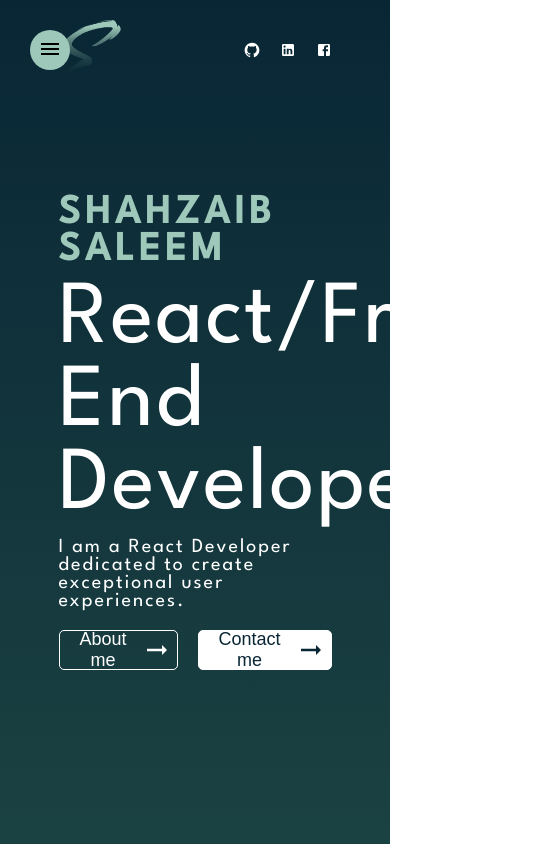
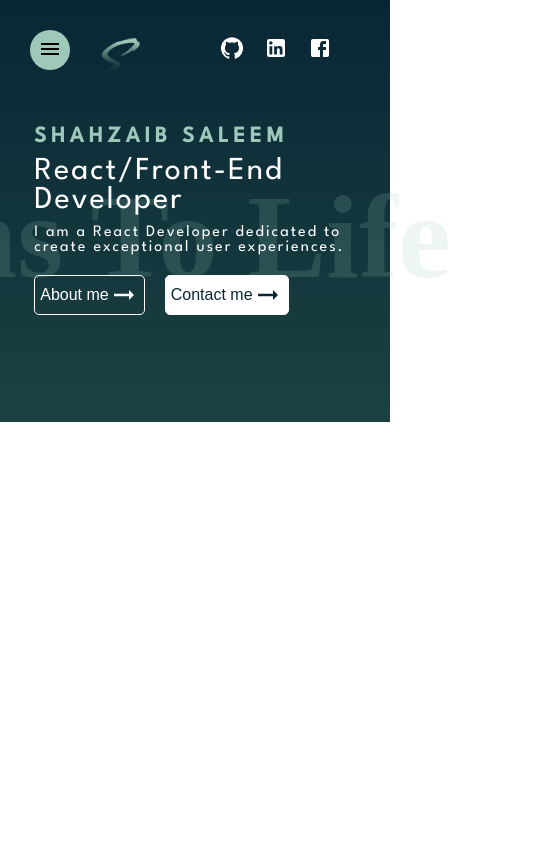
Before and after one commit to shahzaibsaleem665/portfolio, a React (Create React App) app: page / in a window 390 px wide. Shown: the whole page, 560 px wide, since content can reach past the window. Built offline with nearby package versions, Linux system fonts and the light colour scheme; a web font is replaced by a local one.

Commit message:
making it responsive

```diff
--- a/src/Components/Navbar.css
+++ b/src/Components/Navbar.css
@@ -6,8 +6,7 @@
    align-items: center;
    width: 100%;
    display: flex;
-
-
+   z-index: 2;
 }
 .navbar  > .navbar__content {
     margin: auto;
@@ -18,24 +17,26 @@
 }
 .navbar__content > img {
   height: 60px;
+  cursor: pointer;
+  margin-top: 15px;
 }
 
 .navbar__social {
     display: flex;
     gap: 20px;
+    z-index: 2;
 
 }
 .navbar__social > .MuiSvgIcon-root {
     font-size: 30px;
+    cursor: pointer;
 }
 @media screen and (max-width: 600px)
- {
-        .navbar {
-
-        }
+{
 
         .navbar__content > img {
-
+         padding-left: 40px;
+         height: 40px;
         }
         .navbar__social > .MuiSvgIcon-root {
             font-size: 16px;
--- a/src/Components/Navbar.js
+++ b/src/Components/Navbar.js
@@ -1,6 +1,6 @@
 import React, { useEffect, useState } from 'react';
 import './Navbar.css';
-import { useHistory } from 'react-router-dom/cjs/react-router-dom';
+import { Link, useHistory } from 'react-router-dom/cjs/react-router-dom';
 import logo_m from '../assets/logos/logo_m.png'
 import logo from '../assets/logos/logo.png'
 import Sidebar from './sidebar/Sidebar';
@@ -38,9 +38,15 @@ function Navbar() {
         <div className="navbar__content">
            <img src={windowWidth < 768 ? logo_m : logo} alt='my logo' onClick={homeNav} />
             <div className='navbar__social'>
-              <GitHubIcon />
+              <Link target='_blank' to={{pathname: 'https://github.com/shahzaibsaleem665'}}>
+              <GitHubIcon  />
+              </Link>
+              <Link target='_blank' to={{pathname: 'https://www.linkedin.com/in/shahzaibsaleem92472'}}>
               <LinkedInIcon />
+            </Link>
+              <Link target='_blank' to={{pathname: 'https://facebook.com/shazahraib795'}}>
               <FacebookIcon />
+              </Link>
             </div>
         </div>
     </div>
--- a/src/pages/Home.css
+++ b/src/pages/Home.css
@@ -8,10 +8,10 @@
 }
 .home {
   width: 100%;
-  height: 100vh;
+  height: calc(100vh - 70px);
   display: flex;
   flex-direction: column;
-  align-items: center;
+  align-items: left;
   color: white;
   background: linear-gradient(180deg, #092635,#1B4242);
   overflow: hidden;
@@ -19,12 +19,11 @@
 .home__content{
   display: flex;
   flex-direction: column;
-  width: 70%;
-  height: 100%;
-  margin: auto;
-  justify-content: center;
-  position: absolute;
-  top: 0;
+  width: 50%;
+  height: 50%;
+  margin-top: 10%;
+  margin-left: 14.5%;
+  align-items: left;
   padding: 5px;
   z-index: 1;
 
@@ -46,7 +45,7 @@
 .home__content > p {
   font-family: 'League Spartan';
   margin-top: 10px;
-  font-size: 20px;
+  font-size: 22px;
   letter-spacing: 2px;
 }
 .home__buttons{
@@ -63,7 +62,7 @@
   display: flex;
   margin-top: 20px;
   text-transform: none;
-  font-size: 18px;
+  font-size: 20px;
   height: 40px;
 }
 .home__buttons > .contact {
@@ -85,9 +84,10 @@
 }
 .home__backgroundText {
   position: absolute;
-  font-size: 50vh;
-  top: 120px;
+  font-size: 15vh;
+  margin-top: 15%;
   white-space: nowrap;
+  font-weight: normal;
   color: #9ec8b92c;
 
 }
@@ -96,13 +96,110 @@
 
 
 
-@media screen and (max-width:600px) {
+@media screen and (max-width:575px) {
+  .home {
+    height: 50vh;
+  }
+  .home__content {
+    margin-top: 3%;
+    width: 80%;
+    margin-left: 7.5%;
+  }
+  .home__content > h2 {
+    font-size: 22px;
+  }
+  .home__content > h1 {
+    font-size: 32px;
+  }
+  .home__content > p {
+    font-size: 16px;
+  }
+  .home__buttons > button {
+    font-size: 16px
+  }
+  .home__backgroundText {
+    font-size: 7vh;
+    margin-top:170px;
+  }
 
 }
 /* for tablets and bigger phones */
-@media screen and (min-width:600px) {
+@media (min-width: 576px) and (max-width: 767.98px) {
+  /* CSS Rules for Mobile Phones in Landscape */
 
 }
-@media screen and (min-width:768px) {
+@media (min-width: 768px) and (max-width: 991.98px) {
+  /* CSS Rules for Tablets in Portrait */
+  .home {
+    height: 60vh;
+  }
+  .home__content {
+    margin-top: 15%;
+    width: 60%;
+  }
+  .home__content > h2 {
+    font-size: 30px;
+  }
+  .home__content > h1 {
+    font-size: 60px;
+  }
+  .home__content > p {
+    font-size: 18px;
+  }
+  .home__buttons > button {
+    font-size: 16px;
+  }
+  .home__backgroundText {
+    font-size: 10vh;
+    margin-top:220px;
+  }
+}
+@media (min-width: 992px) and (max-width: 1199.98px) {
+  /* CSS Rules for Tablets in Landscape */
+  .home {
+    height: 80vh;
+  }
+  .home__content {
+    margin-top: 5%;
+    width: 60%;
+  }
+  .home__content > h2 {
+    font-size: 30px;
+  }
+  .home__content > h1 {
+    font-size: 60px;
+  }
+  .home__content > p {
+    font-size: 18px;
+  }
+  .home__buttons > button {
+    font-size: 16px;
+  }
+  .home__backgroundText {
+    font-size: 9vh;
+    margin-top:150px;
+  }
+}
 
+/* Below for latptops and Bigger screens */
+@media (min-width: 1200px) and (max-width:1919px) {
+  .home__content {
+    margin-top: 5%;
+
+  }
+  .home__content > h2 {
+    font-size: 35px;
+  }
+  .home__content > h1 {
+    font-size: 70px;
+  }
+  .home__content > p {
+    font-size: 20px;
+  }
+  .home__buttons > button {
+    font-size: 18px;
+  }
+  .home__backgroundText {
+    font-size: 12vh;
+  }
 }
--- a/src/pages/Home.js
+++ b/src/pages/Home.js
@@ -30,11 +30,11 @@ const sliderVariant = {
     x:0,
   },
   animate: {
-    x:'-105%',
+    x:'-180%',
     transition:{
       repeat: Infinity,
-      duration:10,
-      staggerChildren:0.1,
+      duration:20,
+      staggerChildren:0.01,
     }
   }
 }
@@ -50,12 +50,12 @@ const sliderVariant = {
     <motion.h1 variants={textVariants}>React/Front-End Developer</motion.h1>
     <motion.p variants={textVariants}>I am a React Developer dedicated to create  exceptional user experiences.</motion.p>
     <motion.div variants={textVariants} className='home__buttons'>
-    <motion.button variants={textVariants} onClick={(e) => history.push('/about')} endIcon={<ArrowRightAltIcon />}>About me <ArrowRightAltIcon /></motion.button>
+    <motion.button variants={textVariants} onClick={(e) => history.push('/about')} >About me <ArrowRightAltIcon /></motion.button>
     <motion.button variants={textVariants} className='contact' onClick={(e) => history.push('/contact')} >Contact me <ArrowRightAltIcon /></motion.button>
     </motion.div>
 </motion.div>
 <motion.div className="home__backgroundText" variants={sliderVariant} initial='initial' animate='animate'>
-      Some Text
+      <motion.h1>Bringing Creative Designs To Life</motion.h1>
     </motion.div>
 </div>
   )
```
